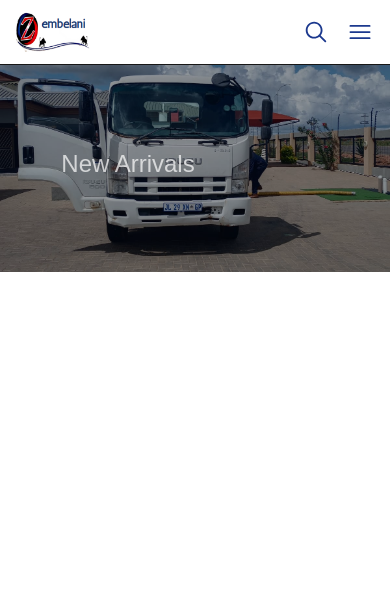
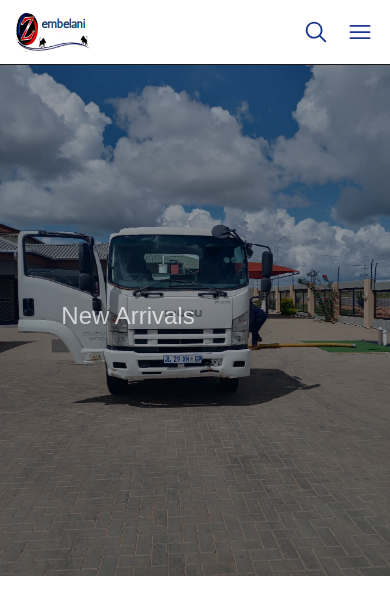
Before and after one commit to M9china/zembelani, a Next.js app: page / in a window 390 px wide. Shown: the top 614 px of the page. Built offline with nearby package versions, Linux system fonts and the light colour scheme.

Commit message:
enhance Hero component styling for improved layout and image responsiveness

```diff
--- a/src/components/home/Hero.tsx
+++ b/src/components/home/Hero.tsx
@@ -22,7 +22,7 @@ export const Hero = () => {
   return (
     <section
       aria-labelledby="category-heading"
-      className="bg-white pt-[3.5rem] sm:hidden block"
+      className="bg-white pt-[3.5rem] sm:hidden block min-h-screen"
     >
       <div className="mx-auto pb-24 sm:mt-[10rem] sm:px-6 sm:py-32 lg:px-8">
         <div className="slider-container">
@@ -33,7 +33,7 @@ export const Hero = () => {
                   <Image
                     width={500}
                     height={500}
-                    className="object-cover relative object-center h-[13.5rem] brightness-65"
+                    className="object-cover relative object-center h-full brightness-65"
                     src={value.src}
                     alt="avatar"
                   />
```
